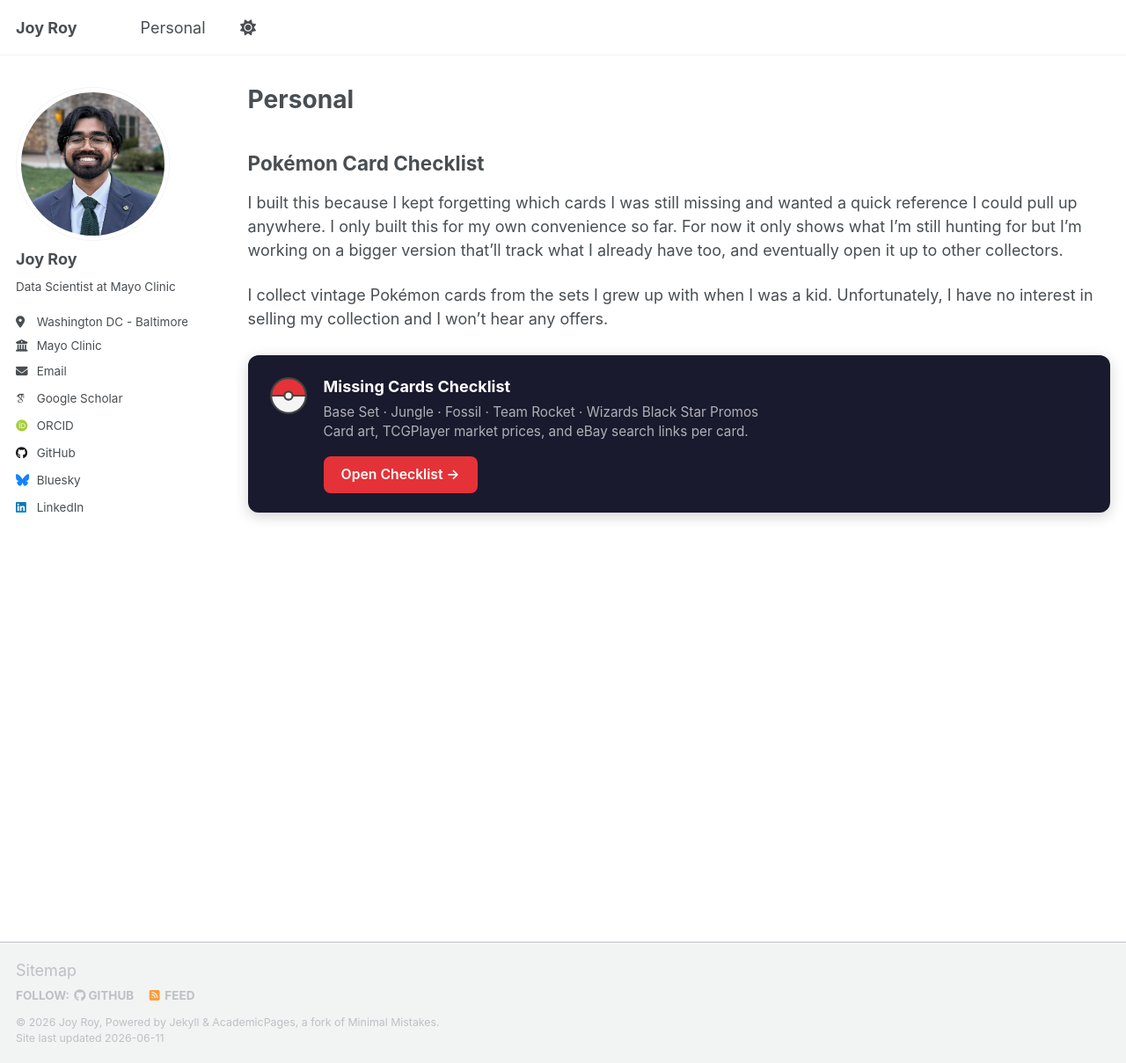
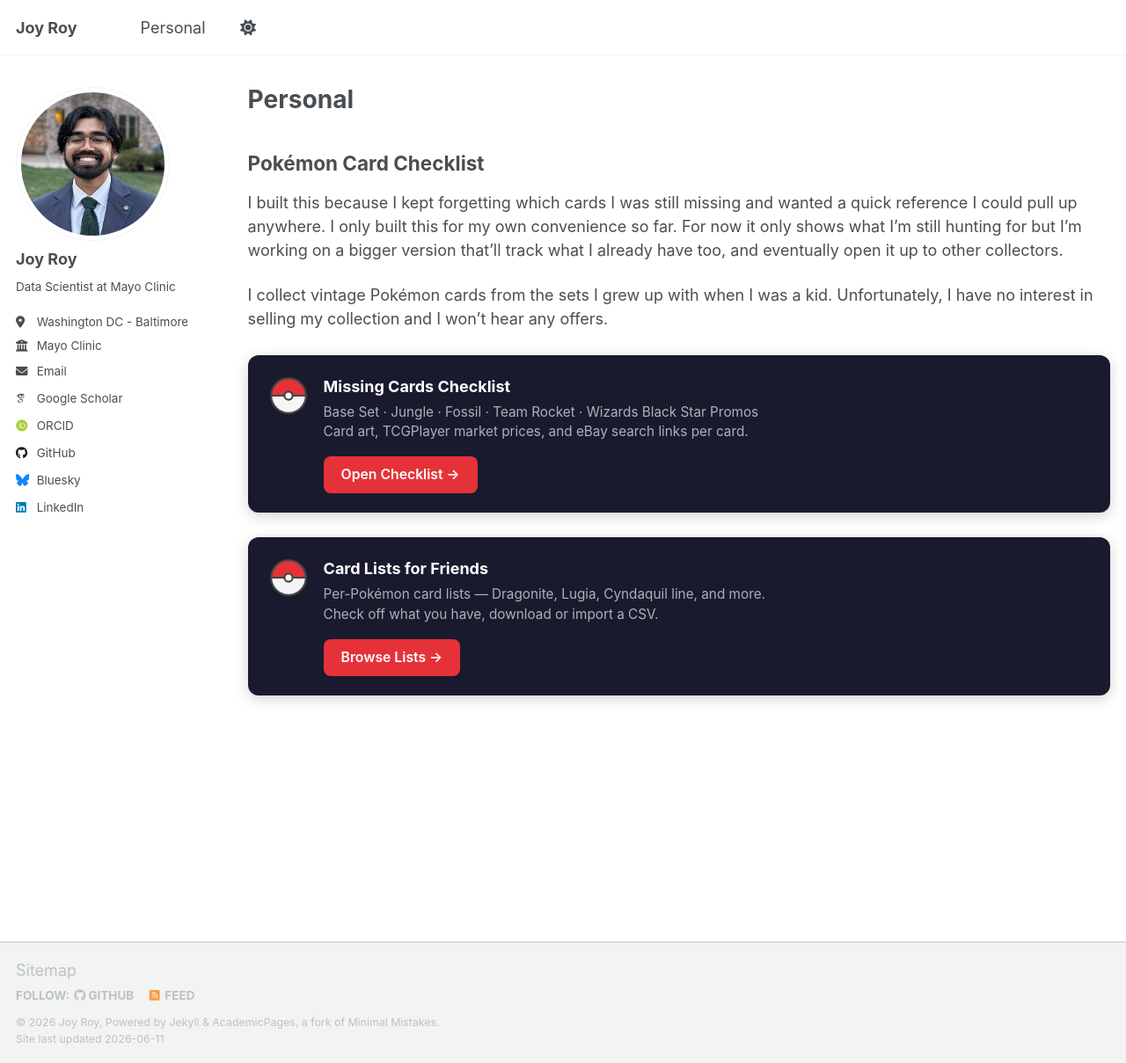
Before and after one commit to overjoyroy/overjoyroy.github.io, a Jekyll site: the page built from _pages/personal.md, in a window 1280 px wide and 1209 px high. Shown: the whole window at 88% size. Built offline with Jekyll 4.4.1, drawn with Linux system fonts in a browser that asks for light colours; some web fonts are replaced; a script that is not in the unit is left out.

Commit message:
Add card lists for friends section to personal page

```diff
--- a/_pages/personal.md
+++ b/_pages/personal.md
@@ -22,3 +22,15 @@
        onmouseout="this.style.background='#e53238'">Open Checklist →</a>
   </div>
 </div>
+
+<div style="background:#1a1a2e;color:#fff;border-radius:12px;padding:22px 24px;margin:28px 0;display:flex;gap:18px;align-items:flex-start;box-shadow:0 4px 16px rgba(0,0,0,.18)">
+  <svg xmlns="http://www.w3.org/2000/svg" viewBox="0 0 100 100" width="44" height="44" aria-hidden="true" style="flex-shrink:0;margin-top:2px"><path d="M5 50 A45 45 0 0 1 95 50Z" fill="#e53238"/><path d="M5 50 A45 45 0 0 0 95 50Z" fill="#f5f5f5"/><circle cx="50" cy="50" r="45" fill="none" stroke="#444" stroke-width="5"/><line x1="5" y1="50" x2="95" y2="50" stroke="#444" stroke-width="5"/><circle cx="50" cy="50" r="13" fill="#444"/><circle cx="50" cy="50" r="8" fill="#f5f5f5"/></svg>
+  <div>
+    <div style="font-weight:700;font-size:1rem;margin-bottom:5px">Card Lists for Friends</div>
+    <div style="font-size:.85rem;opacity:.65;margin-bottom:16px;line-height:1.5">Per-Pokémon card lists — Dragonite, Lugia, Cyndaquil line, and more.<br>Check off what you have, download or import a CSV.</div>
+    <a href="/pokemon/lists/"
+       style="display:inline-block;background:#e53238;color:#fff;text-decoration:none;padding:9px 20px;border-radius:8px;font-size:.875rem;font-weight:600;transition:background .15s"
+       onmouseover="this.style.background='#c0272d'"
+       onmouseout="this.style.background='#e53238'">Browse Lists →</a>
+  </div>
+</div>
```
